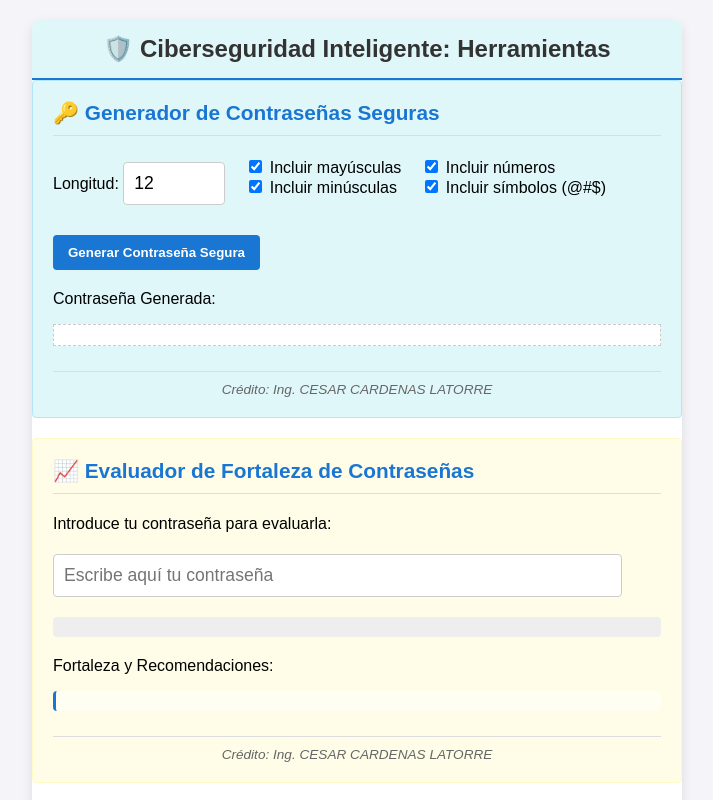
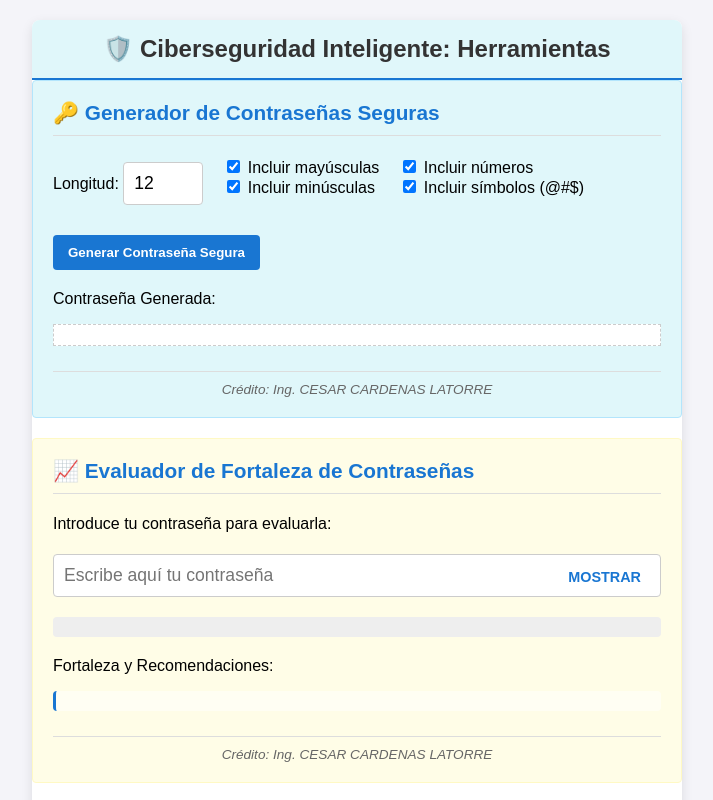
Before and after one commit to ccllatorre-sudo/seguridadpasword.github.io, a plain HTML site: page index.html in a window 1280 px wide. Shown: the top 800 px of the page, without its empty margins (283-996 px from the left). Drawn offline with Linux system fonts and the light colour scheme.

Commit message:
Add files via upload

```diff
--- a/index.html
+++ b/index.html
@@ -59,6 +59,7 @@
             border: 1px solid #ccc;
             border-radius: 4px;
             font-size: 1.1em;
+            box-sizing: border-box; /* Asegura que el padding no desborde en móvil */
         }
         button {
             padding: 10px 15px;
@@ -91,6 +92,21 @@
             font-style: italic;
             text-align: center;
             color: #666;
+        }
+
+        /* --- NUEVO ESTILO PARA EL BOTÓN MOSTRAR/OCULTAR --- */
+        .password-container {
+            position: relative;
+        }
+        .password-toggle {
+            position: absolute;
+            right: 15px; /* Ajuste para el padding del contenedor */
+            top: 15px;
+            cursor: pointer;
+            color: #1976D2;
+            font-weight: bold;
+            font-size: 0.9em;
+            padding: 5px; /* Área de clic más grande para móvil */
         }
 
         /* --- EVALUADOR ESPECÍFICO --- */
@@ -175,8 +191,13 @@
     <div id="evaluador" class="seccion-contenido">
         <h3>📈 Evaluador de Fortaleza de Contraseñas</h3>
         <p>Introduce tu contraseña para evaluarla:</p>
-        <input type="password" id="evaluar-input" placeholder="Escribe aquí tu contraseña" onkeyup="evaluarContrasenaWeb()">
 
+        <div class="password-container">
+            <input type="password" id="evaluar-input" placeholder="Escribe aquí tu contraseña" onkeyup="evaluarContrasenaWeb()" style="width: 100%; padding-right: 80px;">
+            <span id="toggle-evaluar" onclick="togglePasswordVisibility()" class="password-toggle">
+                MOSTRAR
+            </span>
+        </div>
         <div class="fortaleza-bar">
             <div id="fortaleza-fill" class="fortaleza-fill" style="width: 0%; background-color: #ccc;"></div>
         </div>
@@ -410,6 +431,21 @@
         fillBar.textContent = `${puntuacion}/${puntuacion_maxima}`;
     }
 
+    // --- NUEVA FUNCIÓN: MOSTRAR/OCULTAR CONTRASEÑA ---
+    function togglePasswordVisibility() {
+        const passwordInput = document.getElementById('evaluar-input');
+        const toggleButton = document.getElementById('toggle-evaluar');
+
+        if (passwordInput.type === 'password') {
+            passwordInput.type = 'text';
+            toggleButton.textContent = 'OCULTAR';
+        } else {
+            passwordInput.type = 'password';
+            toggleButton.textContent = 'MOSTRAR';
+        }
+    }
+    // --------------------------------------------------
+
     // --- LÓGICA DEL QUIZ DE PHISHING ---
     function verResultadoPhishing() {
         const radios = document.getElementsByName('phishing_quiz');
```
